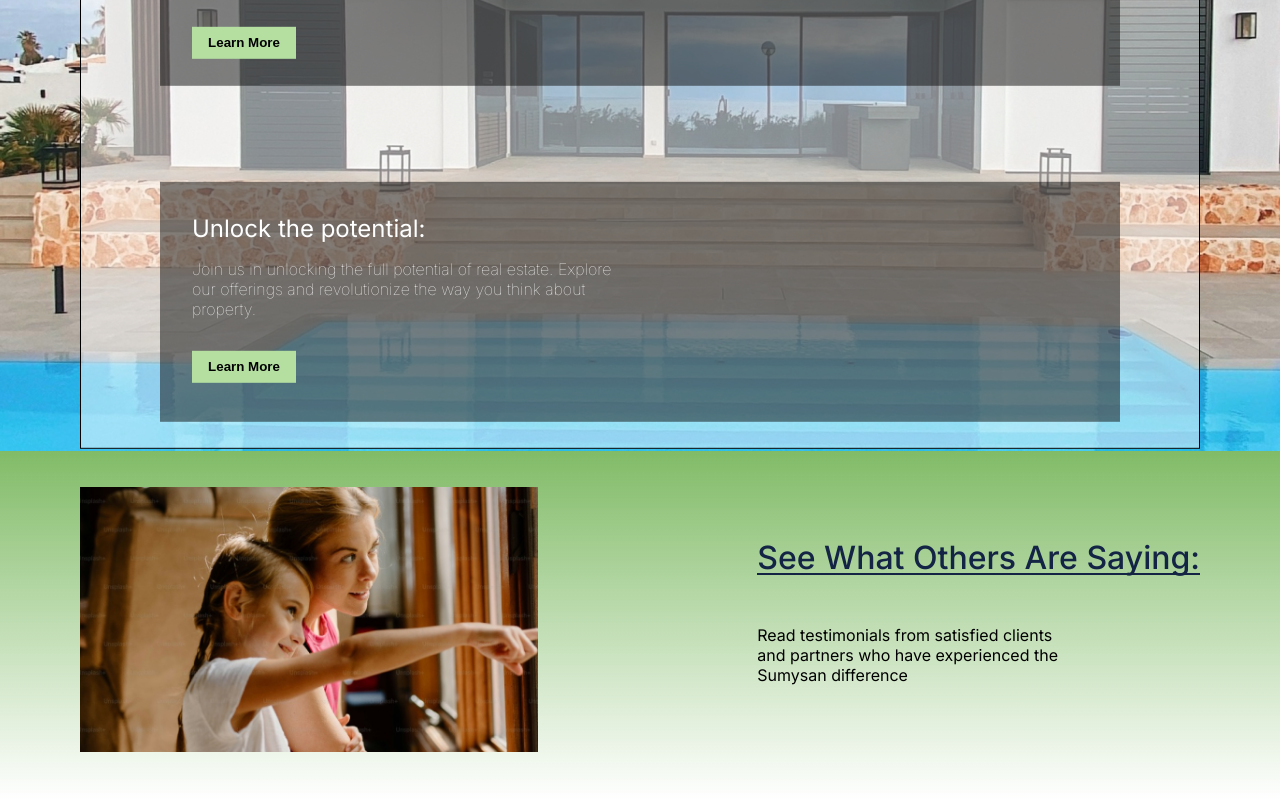
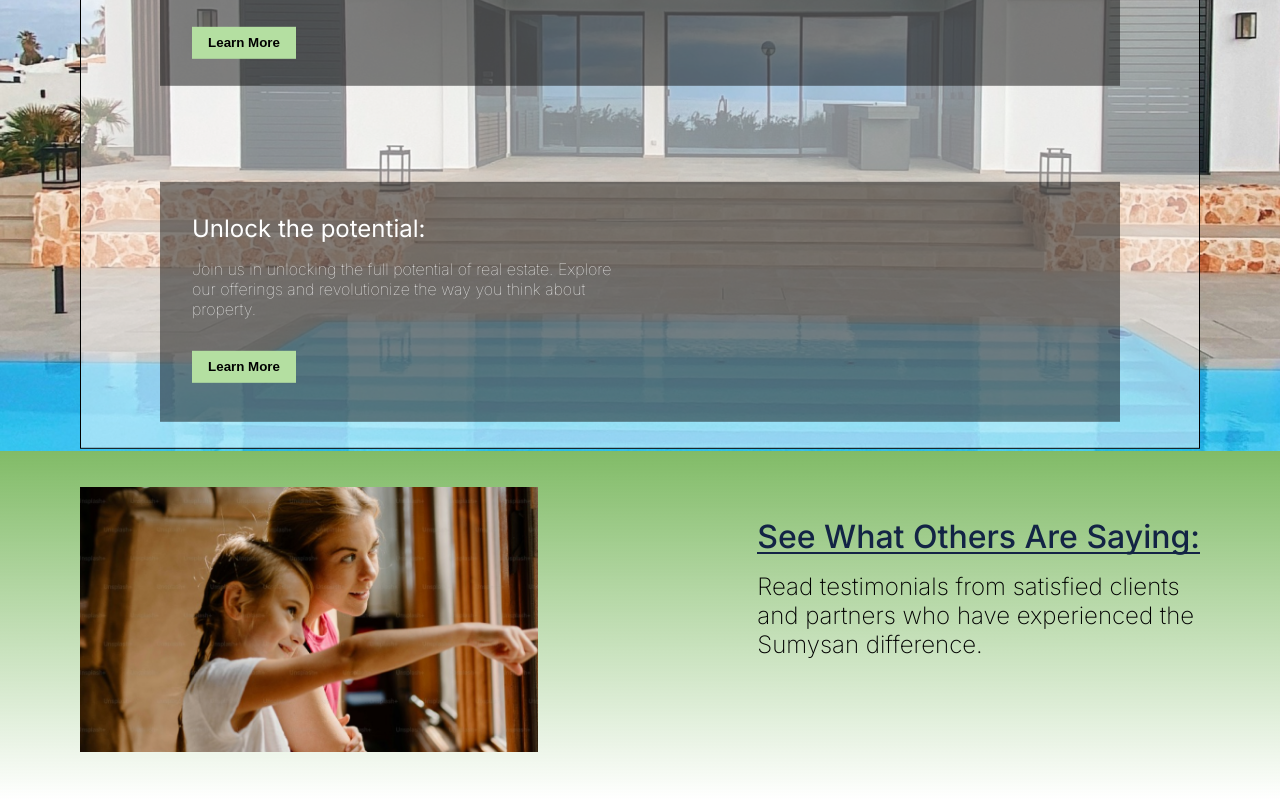
Before and after one commit to SumySan-Homex/Sumysan, a Next.js app: page / in a window 1280 px wide. Shown: the part 1228-2028 px from the top of the page. Built offline with nearby package versions, Linux system fonts and the light colour scheme.

Commit message:
:art: Structure for the first part of the content page done!

```diff
--- a/components/Content.tsx
+++ b/components/Content.tsx
@@ -16,7 +16,7 @@ const Content = () => {
             <br />
             and partners who have experienced the
             <br />
-            Sumysan difference
+            Sumysan difference.
           </p>
         </div>
       </div>
--- a/styles/content.module.css
+++ b/styles/content.module.css
@@ -31,7 +31,7 @@
   font-weight: 500;
   font-size: xx-large;
   text-decoration: none;
-  margin-bottom: 3rem;
+  margin-bottom: 1rem;
   position: relative;
   color: #132445;
 }
@@ -40,8 +40,14 @@
   content: "";
   position: absolute;
   left: 0;
-  bottom: 2px; /* Adjust as needed */
+  bottom: 2px;
   width: 100%;
   height: 2px; /* Thickness of the underline */
   background-color: #132445;
 }
+
+.paragraph {
+  font-size: x-large;
+  font-weight: 200;
+  padding-bottom: 3rem;
+}
```
